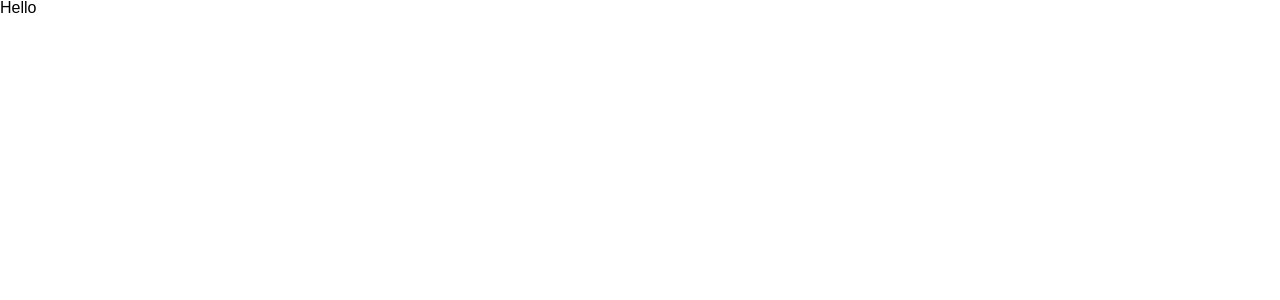
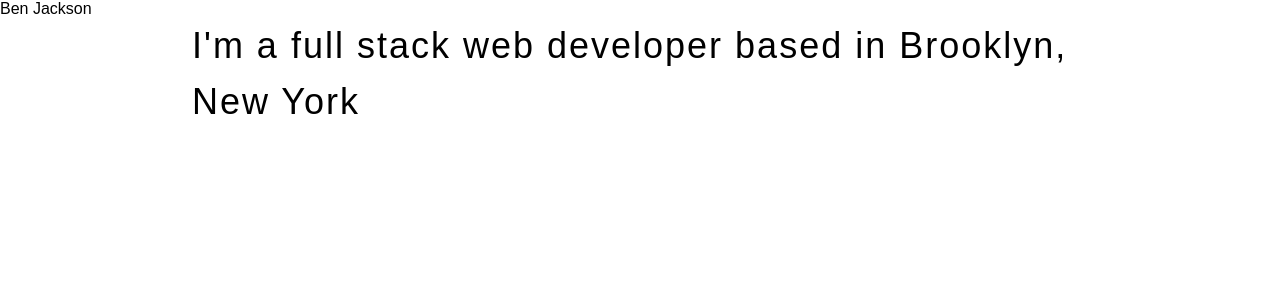
Before and after one commit to BenjacksonSE/portfolio-website-redesign, a React (Create React App) app: page / in a window 1280 px wide. Shown: the top 300 px of the page. Built offline with nearby package versions, Linux system fonts and the light colour scheme.

Commit message:
Added bones of intro

```diff
--- a/src/App.js
+++ b/src/App.js
@@ -1,9 +1,10 @@
+import Main from "./pages/Main/Main";
 
 
 function App() {
   return (
     <div>
-      Hello
+      <Main />
     </div>
   );
 }
--- a/src/components/Intro/Intro.js
+++ b/src/components/Intro/Intro.js
@@ -0,0 +1,13 @@
+import React from 'react';
+import classes from './Intro.module.scss';
+
+const Intro = () => {
+  return (
+    <section id="intro" className={classes.intro}>
+      <div className={classes.intro__logo}>Ben Jackson</div>
+      <div className={classes.intro__desc}>I'm a full stack web developer based in Brooklyn, New York</div>
+    </section>
+  )
+}
+
+export default Intro
--- a/src/components/Intro/Intro.module.scss
+++ b/src/components/Intro/Intro.module.scss
@@ -0,0 +1,13 @@
+.intro {
+  height: 100vh;
+  width: 100%;
+
+  &__desc {
+    width: 70%;
+    font-size: 36px;
+    line-height: 56px;
+    letter-spacing: 2px;
+    margin: auto;
+    font-weight: 300;
+  }
+}
--- a/src/pages/Main/Main.js
+++ b/src/pages/Main/Main.js
@@ -1,9 +1,11 @@
 import React from 'react'
+import Intro from '../../components/Intro/Intro';
 import classes from './Main.module.scss';
 
 const Main = () => {
   return (
     <div>
+      <Intro />
     </div>
   )
 }
--- a/src/styles/index.scss
+++ b/src/styles/index.scss
@@ -1,4 +1,4 @@
-@import "./reset.scss";
+// @import "./reset.scss";
 @import "./variables.scss";
 
 * {
--- a/src/styles/variables.scss
+++ b/src/styles/variables.scss
@@ -0,0 +1,4 @@
+@import url('https://fonts.googleapis.com/css2?family=Raleway:wght@300;400&display=swap');
+
+// fonts
+$raleway: "Raleway", sans-serif;
```
